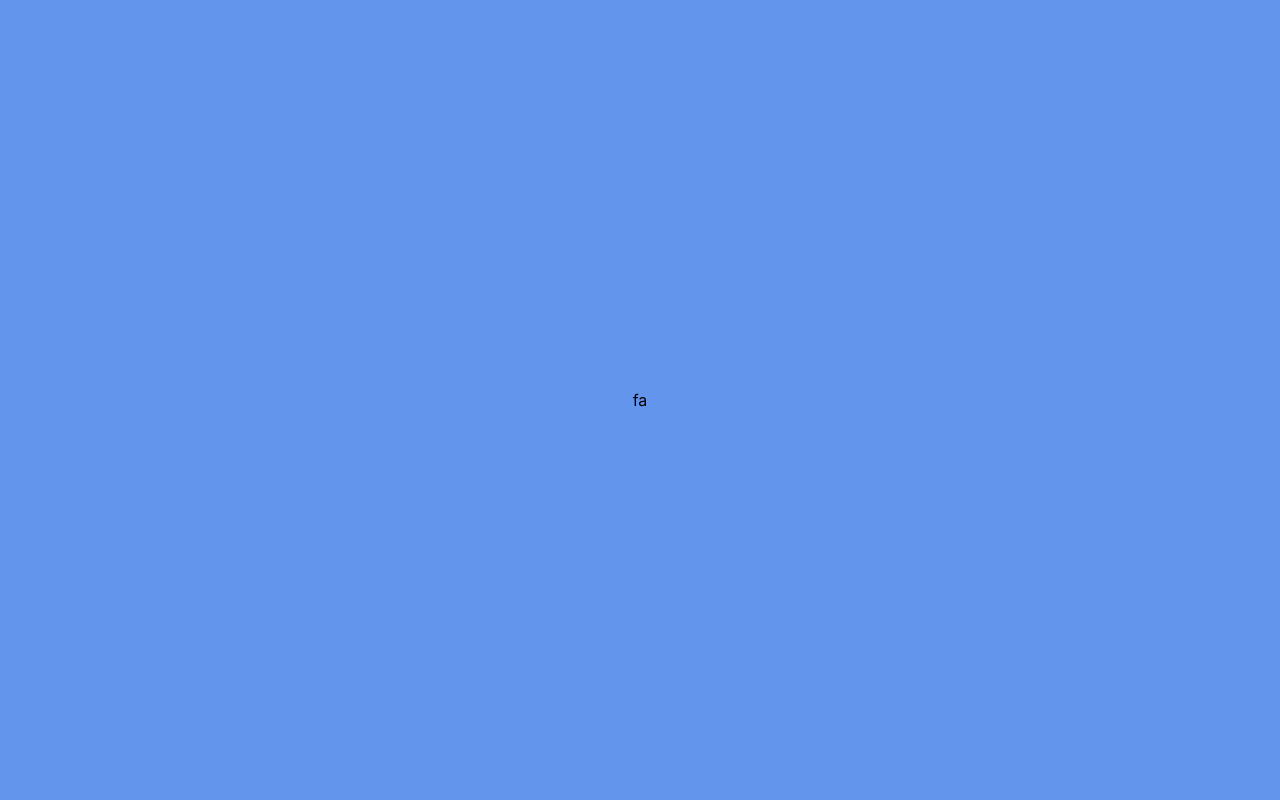
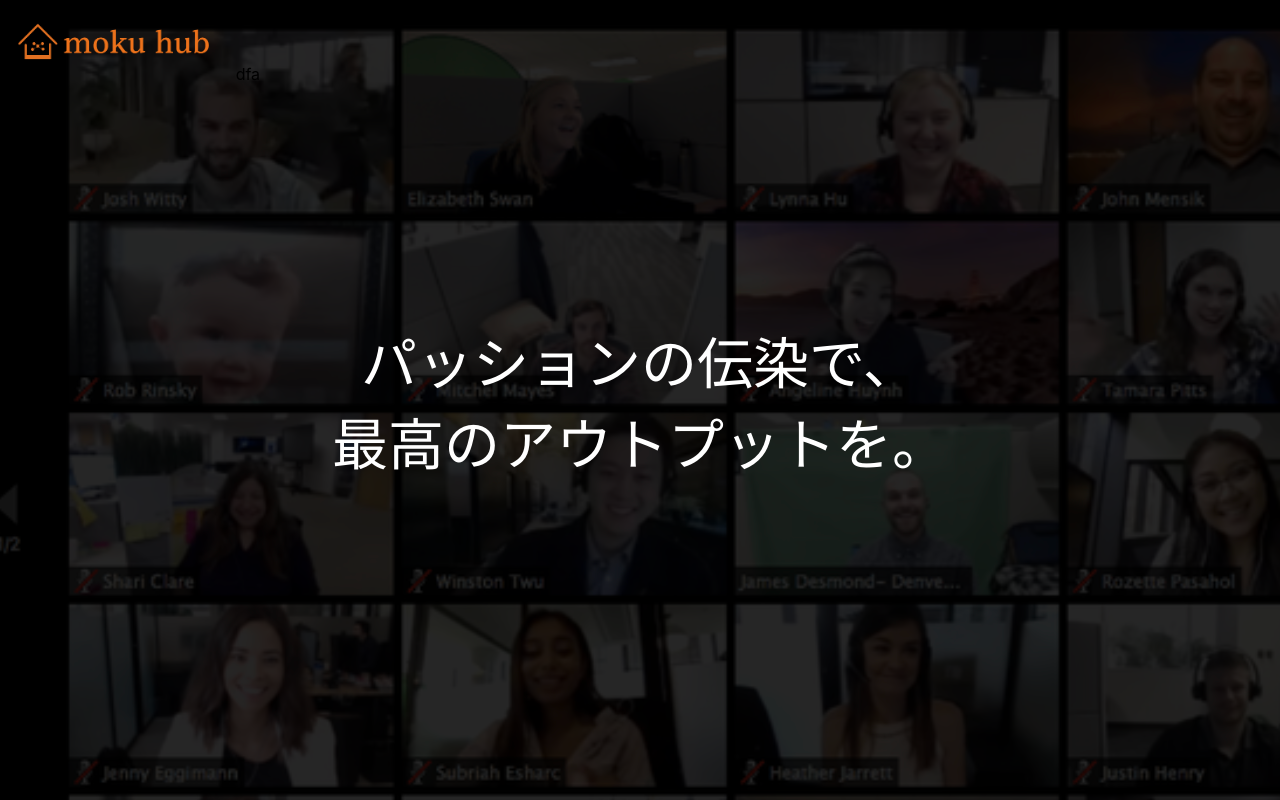
Before and after one commit to wakkihaya/mokuhub, a Nuxt app: page / in a window 1280 px wide. Built offline with nearby package versions, Linux system fonts and the light colour scheme.

Commit message:
rendering page

```diff
--- a/assets/sass/style.scss
+++ b/assets/sass/style.scss
@@ -1,3 +1,32 @@
+$title-textsize: 7vh;
+
 .container{
-  background-color: cornflowerblue;
 }
+
+header {
+  position: fixed;
+  width: 100%;
+  height: 10%;
+  z-index: 100;
+  img {
+    height: 100%;
+    padding: 1%;
+  }
+}
+
+.rendering-page {
+  height: 100vh;
+  width: 100vw;
+  background-image:url('/zoom.png');
+  position: relative;
+  .rendering_title{
+    position: absolute;
+    width: 100%;
+    font-size: $title-textsize;
+    color: #fff;
+    top: 50%;
+    left: 50%;
+    transform : translate(-50%,-50%);
+    text-align: center;
+  }
+}
--- a/pages/index.vue
+++ b/pages/index.vue
@@ -1,7 +1,17 @@
 <template>
   <div class="container">
+    <header>
+      <img src="mokuhub-logo.png" />
+      dfa
+    </header>
+    <div class="rendering-page">
+      <div class="rendering_title">
+        パッションの伝染で、 <br>
+        最高のアウトプットを。
+      </div>
+    </div>
     <div>
-fa
+
     </div>
   </div>
 </template>
@@ -21,30 +31,5 @@ export default {
   margin: 0 auto;
   min-height: 100vh;
   display: flex;
-  justify-content: center;
-  align-items: center;
-  text-align: center;
-}
-
-.title {
-  font-family: 'Quicksand', 'Source Sans Pro', -apple-system, BlinkMacSystemFont,
-    'Segoe UI', Roboto, 'Helvetica Neue', Arial, sans-serif;
-  display: block;
-  font-weight: 300;
-  font-size: 100px;
-  color: #35495e;
-  letter-spacing: 1px;
-}
-
-.subtitle {
-  font-weight: 300;
-  font-size: 42px;
-  color: #526488;
-  word-spacing: 5px;
-  padding-bottom: 15px;
-}
-
-.links {
-  padding-top: 15px;
 }
 </style>
```
Also changed, not shown: static/mokuhub-logo.png (added), static/zoom.png (added).
